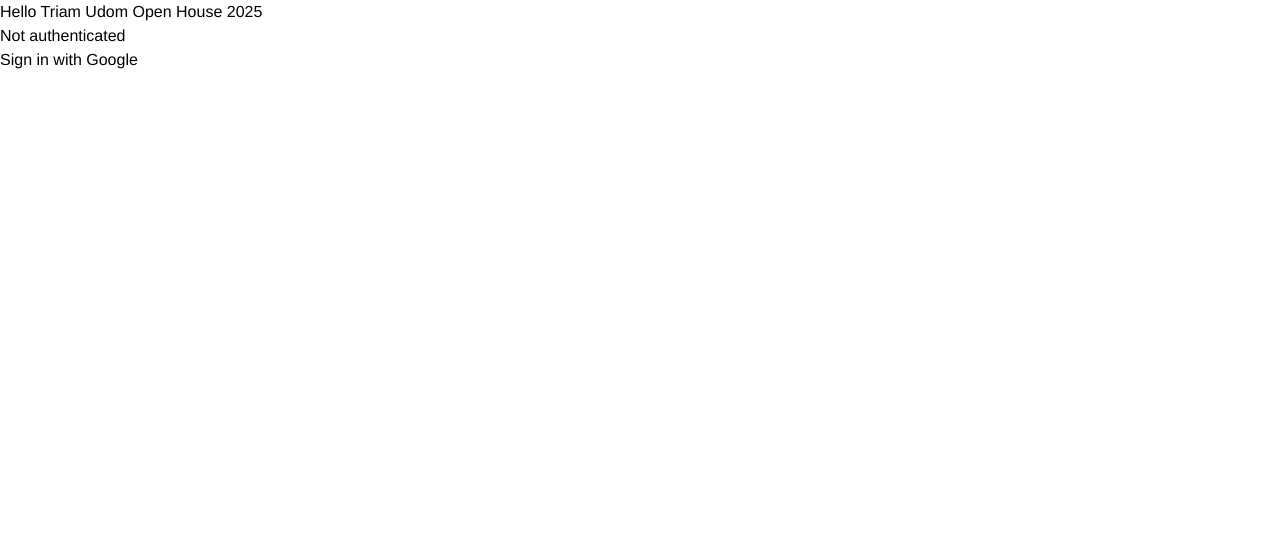
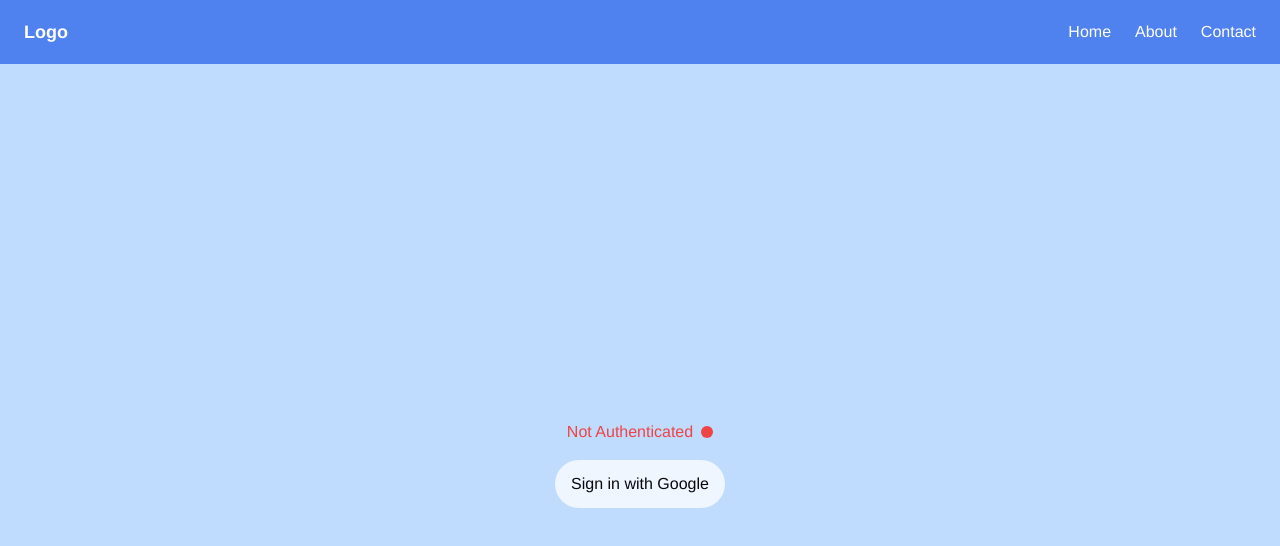
Before and after one commit to Adisuarn/oph2025, a Next.js app: page / in a window 1280 px wide. Shown: the top 546 px of the page. Built offline with nearby package versions, Linux system fonts and the light colour scheme; no server answers; what @elysiajs/eden, @t3-oss/env-nextjs would draw is missing.

Commit message:
initial front-end commit

```diff
--- a/package.json
+++ b/package.json
@@ -28,10 +28,13 @@
     "clsx": "^2.1.1",
     "formik": "^2.4.6",
     "geist": "^1.3.0",
+    "motion": "^11.11.17",
     "next": "^15.0.1",
     "next-auth": "5.0.0-beta.25",
+    "qrcode.react": "^4.1.0",
     "react": "^18.3.1",
     "react-dom": "^18.3.1",
+    "react-icons": "^5.3.0",
     "react-toastify": "^10.0.6",
     "server-only": "^0.0.1",
     "superjson": "^2.2.1",
--- a/src/app/_components/signIn.tsx
+++ b/src/app/_components/signIn.tsx
@@ -8,7 +8,7 @@
         await signIn("google")
       }}
     >
-      <button type="submit">Sign in with Google</button>
+      <button type="submit" className="px-4 py-3 bg-blue-50 rounded-full hover:bg-white hover:scale-110 transition-all">Sign in with Google</button>
     </form>
   )
 }
--- a/src/app/_components/signOut.tsx
+++ b/src/app/_components/signOut.tsx
@@ -1,14 +1,19 @@
-import { signOut } from "~/server/auth"
+import { signOut } from '~/server/auth'
 
 export function SignOut() {
   return (
     <form
       action={async () => {
-        "use server"
+        'use server'
         await signOut()
       }}
     >
-      <button type="submit">Sign Out</button>
+      <button
+        type="submit"
+        className="relative px-4 py-2 font-semibold text-zinc-400 underline hover:text-zinc-600 transition-colors"
+      >
+        Sign Out
+      </button>
     </form>
   )
 }
--- /dev/null
+++ b/src/app/e-ticket/page.tsx
@@ -0,0 +1,39 @@
+import Link from 'next/link'
+import React from 'react'
+import { auth } from '~/server/auth'
+import { QRCodeSVG } from 'qrcode.react'
+
+// BIG BIG BIG Head Line make sure to design from phone first
+const page = async () => {
+  const session = await auth()
+  return (
+    <section className="flex h-screen flex-col items-center justify-center bg-black text-white">
+      <div>{session?.user.firstname}</div>
+      <div>{session?.user.lastname}</div>
+      <div>{session?.user.level}</div>
+      <div>{session?.user.school}</div>
+
+      <Link href="/">SVG Back Arrow or text Home</Link>
+
+      <QRCodeSVG
+        value={'https://picturesofpeoplescanningqrcodes.tumblr.com/'}
+        title={'Triam Udom Open House 2025 E-Ticket'}
+        size={128}
+        bgColor={'#ffffff'}
+        fgColor={'#000000'}
+        level={'M'}
+        imageSettings={{
+          src: 'https://static.zpao.com/favicon.png',
+          x: undefined,
+          y: undefined,
+          height: 24,
+          width: 24,
+          opacity: 1,
+          excavate: true,
+        }}
+      />
+    </section>
+  )
+}
+
+export default page
--- a/src/app/globals.css
+++ b/src/app/globals.css
@@ -5,3 +5,68 @@
 * {
   font-family: Helvetica, Arial, sans-serif;
 }
+
+@layer base {
+  :root {
+    --background: 0 0% 100%;
+    --foreground: 240 10% 3.9%;
+    --card: 0 0% 100%;
+    --card-foreground: 240 10% 3.9%;
+    --popover: 0 0% 100%;
+    --popover-foreground: 240 10% 3.9%;
+    --primary: 240 5.9% 10%;
+    --primary-foreground: 0 0% 98%;
+    --secondary: 240 4.8% 95.9%;
+    --secondary-foreground: 240 5.9% 10%;
+    --muted: 240 4.8% 95.9%;
+    --muted-foreground: 240 3.8% 46.1%;
+    --accent: 240 4.8% 95.9%;
+    --accent-foreground: 240 5.9% 10%;
+    --destructive: 0 84.2% 60.2%;
+    --destructive-foreground: 0 0% 98%;
+    --border: 240 5.9% 90%;
+    --input: 240 5.9% 90%;
+    --ring: 240 10% 3.9%;
+    --chart-1: 12 76% 61%;
+    --chart-2: 173 58% 39%;
+    --chart-3: 197 37% 24%;
+    --chart-4: 43 74% 66%;
+    --chart-5: 27 87% 67%;
+    --radius: 0.5rem;
+  }
+  .dark {
+    --background: 240 10% 3.9%;
+    --foreground: 0 0% 98%;
+    --card: 240 10% 3.9%;
+    --card-foreground: 0 0% 98%;
+    --popover: 240 10% 3.9%;
+    --popover-foreground: 0 0% 98%;
+    --primary: 0 0% 98%;
+    --primary-foreground: 240 5.9% 10%;
+    --secondary: 240 3.7% 15.9%;
+    --secondary-foreground: 0 0% 98%;
+    --muted: 240 3.7% 15.9%;
+    --muted-foreground: 240 5% 64.9%;
+    --accent: 240 3.7% 15.9%;
+    --accent-foreground: 0 0% 98%;
+    --destructive: 0 62.8% 30.6%;
+    --destructive-foreground: 0 0% 98%;
+    --border: 240 3.7% 15.9%;
+    --input: 240 3.7% 15.9%;
+    --ring: 240 4.9% 83.9%;
+    --chart-1: 220 70% 50%;
+    --chart-2: 160 60% 45%;
+    --chart-3: 30 80% 55%;
+    --chart-4: 280 65% 60%;
+    --chart-5: 340 75% 55%;
+  }
+}
+
+@layer base {
+  * {
+    @apply border-border;
+  }
+  body {
+    @apply bg-background text-foreground;
+  }
+}
--- /dev/null
+++ b/src/app/not-found.tsx
@@ -0,0 +1,10 @@
+import Link from 'next/link'
+
+export default function NotFound() {
+    return(
+        <div className='h-screen flex flex-col justify-center items-center'>
+            <h1>404 Handler</h1>
+            <Link href='/'>Go Back Home</Link>
+        </div>
+    );
+}
--- a/src/app/page.tsx
+++ b/src/app/page.tsx
@@ -1,36 +1,49 @@
+
 import type { NextPage } from 'next';
 
 import { auth } from '~/server/auth';
 import { SignIn } from '~/app/_components/signIn';
 import { SignOut } from '~/app/_components/signOut';
 import Link from 'next/link';
+import Nav from '~/components/Nav';
+
 
 const Page: NextPage = async () => {
   const session = await auth()
   return (
     <div>
-      <p>Hello Triam Udom Open House 2025</p>
+      <Nav />
       {session ? (
-        <div>
-          <h1>Authenticated</h1>
+        <div className='h-screen flex flex-col justify-around items-center'>
+          <div className='flex flex-col justify-center items-center'>
+          <h1 className='font-bold'>Authenticated</h1>
           <p>Is registered {session.user.isRegister ? 'true' : 'false'}</p>
           <p>Email: {session.user.email}</p>
           {session.user.isRegister ? (
-            <>
+            <div className='flex flex-col justify-center items-center'>
               <p>Registered !!</p>
-              <p>FirstName: {session.user.firstname}</p>
-              <p>LastName: {session.user.lastname}</p>
-            </>
+              <p>First name: {session.user.firstname}</p>
+              <p>Last name: {session.user.lastname}</p>
+              <p>Your Code: {}</p>
+              <Link href="/e-ticket">Your E-Ticket {}</Link>
+            </div>
           ) : (
-            <Link href={'/register?email=' + session?.user.email}>
+            <Link href={'/register?email=' + session?.user.email} className='bg-blue-50 py-4 px-3 rounded-full hover:bg-blue-500 hover:scale-105 hover:text-white ease-in-out transition-all'>
               Go To Register
             </Link>
           )}
           <SignOut />
+          </div>
+          <div className='flex items-center space-x-4'>
+            <Link href='/programs'>สายการเรียน</Link>
+            <Link href='/programs'>โครงการพัฒนาความสามารถพิเศษ</Link>
+            <Link href='/programs'>ชมรม</Link>
+            <Link href='/programs'>องค์กร</Link>
+          </div>
         </div>
       ) : (
-        <div>
-          <h1>Not authenticated</h1>
+        <div className='h-screen bg-blue-200 flex flex-col justify-center items-center space-y-4'>
+          <div className='flex items-center space-x-2'><p className='text-red-500'>Not Authenticated</p> <div className='size-3 bg-red-500 rounded-full'></div></div>
           <SignIn />
         </div>
       )}
--- /dev/null
+++ b/src/components/Nav.tsx
@@ -0,0 +1,46 @@
+'use client'
+
+import React from 'react'
+import { useState, useEffect } from 'react';
+import { motion, useScroll, useMotionValueEvent } from 'framer-motion'
+
+const Nav = () => {
+  const [hidden, setHidden] = useState(false);
+  const { scrollY } = useScroll();
+  useMotionValueEvent(scrollY, "change", (latest) => {
+    const previous = scrollY.getPrevious();
+    if (latest > previous! && latest > window.innerHeight * 0.2) {
+      setHidden(true);
+    } else {
+      setHidden(false);
+    }
+  });
+  return (
+    <motion.div
+    variants={{
+      visible: { y: 0 },
+      hidden: { y: "-100%" },
+    }}
+    animate={hidden ? "hidden" : "visible"}
+    transition={{ duration: 0.35, ease: "easeInOut" }}
+    className="w-screen h-16 sticky top-0 bg-blue-600 opacity-80 text-white"
+  >
+    <div className="flex items-center justify-between px-6 h-full">
+      <div className="text-lg font-bold">Logo</div>
+      <nav className="flex space-x-6">
+        <a href="#home" className="hover:underline">
+          Home
+        </a>
+        <a href="#about" className="hover:underline">
+          About
+        </a>
+        <a href="#contact" className="hover:underline">
+          Contact
+        </a>
+      </nav>
+    </div>
+  </motion.div>
+  )
+}
+
+export default Nav
--- a/src/server/api/elysia.ts
+++ b/src/server/api/elysia.ts
@@ -18,7 +18,7 @@
   .state({ start: 0 })
   .onBeforeHandle(({ store }) => (store.start = Date.now()))
   .onAfterHandle(({ path, store: { start } }) => {
-    console.log(`\x1b[32m[Elysia]\x1b[0m ${path} took \x1b[33m${Date.now() - start}ms\x1b[0m to execute`)
+    // console.log(`\x1b[32m[Elysia]\x1b[0m ${path} took \x1b[33m${Date.now() - start}ms\x1b[0m to execute`)
   })
   .as('plugin')
 
--- a/tailwind.config.ts
+++ b/tailwind.config.ts
@@ -2,13 +2,61 @@
 import { fontFamily } from "tailwindcss/defaultTheme";
 
 export default {
-  content: ["./src/**/*.tsx"],
+    darkMode: ["class"],
+    content: ["./src/**/*.tsx"],
   theme: {
-    extend: {
-      fontFamily: {
-        sans: ["var(--font-geist-sans)", ...fontFamily.sans],
-      },
-    },
+  	extend: {
+  		fontFamily: {
+  			sans: ["var(--font-geist-sans)", ...fontFamily.sans]
+  		},
+  		borderRadius: {
+  			lg: 'var(--radius)',
+  			md: 'calc(var(--radius) - 2px)',
+  			sm: 'calc(var(--radius) - 4px)'
+  		},
+  		colors: {
+  			background: 'hsl(var(--background))',
+  			foreground: 'hsl(var(--foreground))',
+  			card: {
+  				DEFAULT: 'hsl(var(--card))',
+  				foreground: 'hsl(var(--card-foreground))'
+  			},
+  			popover: {
+  				DEFAULT: 'hsl(var(--popover))',
+  				foreground: 'hsl(var(--popover-foreground))'
+  			},
+  			primary: {
+  				DEFAULT: 'hsl(var(--primary))',
+  				foreground: 'hsl(var(--primary-foreground))'
+  			},
+  			secondary: {
+  				DEFAULT: 'hsl(var(--secondary))',
+  				foreground: 'hsl(var(--secondary-foreground))'
+  			},
+  			muted: {
+  				DEFAULT: 'hsl(var(--muted))',
+  				foreground: 'hsl(var(--muted-foreground))'
+  			},
+  			accent: {
+  				DEFAULT: 'hsl(var(--accent))',
+  				foreground: 'hsl(var(--accent-foreground))'
+  			},
+  			destructive: {
+  				DEFAULT: 'hsl(var(--destructive))',
+  				foreground: 'hsl(var(--destructive-foreground))'
+  			},
+  			border: 'hsl(var(--border))',
+  			input: 'hsl(var(--input))',
+  			ring: 'hsl(var(--ring))',
+  			chart: {
+  				'1': 'hsl(var(--chart-1))',
+  				'2': 'hsl(var(--chart-2))',
+  				'3': 'hsl(var(--chart-3))',
+  				'4': 'hsl(var(--chart-4))',
+  				'5': 'hsl(var(--chart-5))'
+  			}
+  		}
+  	}
   },
-  plugins: [],
+  plugins: [require("tailwindcss-animate")],
 } satisfies Config;
```
Also changed, not shown: components.json (added), 2 other files (tests, documents, lock files or other folders).
